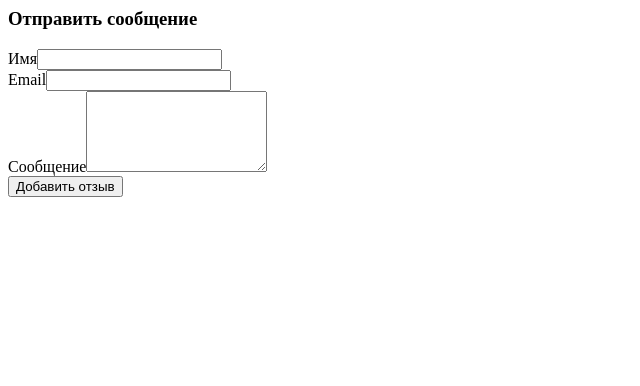
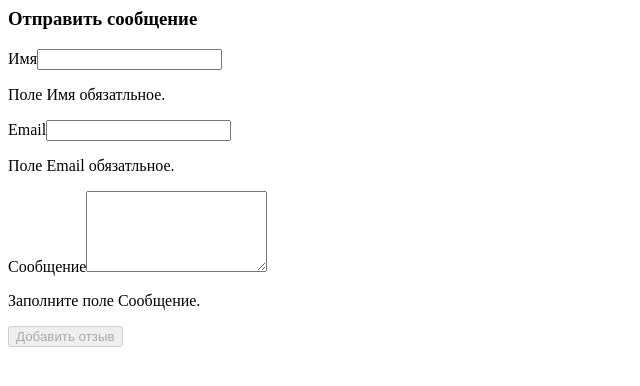
Before and after one commit to agdobrynin/feedback-vue, a Vue app in the folder front-core/: page / in a window 1280 px wide. Shown: the top 386 px of the page, without its empty margins (0-640 px from the left). Built offline with nearby package versions, Linux system fonts and the light colour scheme.

Commit message:
feat(Form mesage) validate inputs on front.

```diff
--- /dev/null
+++ b/front-core/src/Dto/ErrorDto.js
@@ -0,0 +1,6 @@
+export default class ErrorDto {
+    constructor(key, message) {
+        this.key = key;
+        this.message = message;
+    }
+}
--- /dev/null
+++ b/front-core/src/Dto/Errors.js
@@ -0,0 +1,29 @@
+export default class Errors {
+
+    errors = [];
+
+    add(errorDto) {
+        if (!this.has(errorDto.key)) {
+            this.errors.push(errorDto);
+        }
+    }
+
+    get(key) {
+        const found = this.errors.filter((error) => key === error.key);
+        if (found.length) {
+            return found[0];
+        }
+   }
+
+    has(key) {
+        return this.errors.filter((error) => key === error.key).length;
+    }
+
+    unset(key) {
+        this.errors = this.errors.filter((error) => key !== error.key);
+    }
+
+    hasErrors() {
+      return this.errors.length > 0;
+    }
+}
--- a/front-core/src/Form/App.vue
+++ b/front-core/src/Form/App.vue
@@ -2,22 +2,32 @@
   <div>
     <form action="/store" @submit.prevent="store" v-if="!success">
       <h3>Отправить сообщение</h3>
-      <div class="form-group">
+
+      <div class="form-group" :class="{'has-error': this.getErrorName}">
         <label>Имя</label>
-        <input type="text" class="form-control" required v-model="message.name">
+        <input type="text" class="form-control" required v-model="messageDto.name">
+        <p v-if="this.getErrorName" class="help-block">{{ this.getErrorName }}</p>
       </div>
-      <div class="form-group">
+
+      <div class="form-group" :class="{'has-error': this.getErrorEmail}">
         <label>Email</label>
-        <input type="email" class="form-control" required v-model="message.email">
+        <input type="email" class="form-control" required v-model="messageDto.email">
+        <p v-if="this.getErrorEmail" class="help-block">{{ this.getErrorEmail }}</p>
       </div>
-      <div class="form-group">
+
+      <div class="form-group" :class="{'has-error': this.getErrorMessage}">
         <label>Сообщение</label>
-        <textarea name="message" required class="form-control" rows="5" v-model="message.message"></textarea>
+        <textarea name="message" required class="form-control" rows="5" v-model="messageDto.message"></textarea>
+        <p v-if="this.getErrorMessage" class="help-block">{{ this.getErrorMessage }}</p>
       </div>
+
       <div class="progress" v-if="loading">
         <div class="progress-bar progress-bar-striped active" style="width: 100%;"></div>
       </div>
-      <button type="submit" class="btn btn-default" v-if="!loading">Добавить отзыв</button>
+
+      <button type="submit" class="btn btn-primary" v-if="!loading" :disabled="this.errors.hasErrors()">
+        Добавить отзыв
+      </button>
     </form>
     <p>&nbsp;</p>
     <alert v-if="hasResponse" :class-info="success ? 'alert-success' : 'alert-danger'">
@@ -30,26 +40,96 @@
 import MessageDto from "@/Dto/MessageDto";
 import Api from "@/Service/Api";
 import Alert from "@/Components/Alert";
+import Errors from "@/Dto/Errors";
+import ErrorDto from "@/Dto/ErrorDto";
 
 export default {
   name: 'app',
   components: {Alert},
   data: () => ({
-    message: new MessageDto(),
+    messageDto: new MessageDto(),
     hasResponse: false,
     success: false,
     loading: false,
     responseMessage: "",
+    errors: new Errors(),
   }),
   methods: {
+
     async store() {
       this.loading = true;
-      const responseApiDto = await Api.store(this.message);
+      const responseApiDto = await Api.store(this.messageDto);
       this.hasResponse = responseApiDto;
       this.success = responseApiDto.success;
       this.responseMessage = responseApiDto.message;
       this.loading = false;
-    }
-  }
+    },
+
+    validateName() {
+      this.errors.unset("name");
+      if (this.messageDto.name.trim() === "") {
+        this.errors.add(new ErrorDto("name", "Поле Имя обязатльное."));
+      }
+    },
+
+    validateEmail() {
+      this.errors.unset("email");
+      if (this.messageDto.email.trim() === "") {
+        this.errors.add(new ErrorDto("email", "Поле Email обязатльное."));
+      }
+    },
+
+    validateMessage() {
+      this.errors.unset("message");
+      if (this.messageDto.message.trim() === "") {
+        this.errors.add(new ErrorDto("message", "Заполните поле Сообщение."));
+      }
+    },
+
+  },
+
+  computed: {
+
+    hasError() {
+      return this.errors.errors.length > 0;
+    },
+
+    getErrorName() {
+      return this.errors.get("name")?.message;
+    },
+
+    getErrorEmail() {
+      return this.errors.get("email")?.message;
+    },
+
+    getErrorMessage() {
+      return this.errors.get("message")?.message;
+    },
+
+  },
+
+  created() {
+    this.validateName();
+    this.validateEmail();
+    this.validateMessage();
+  },
+
+  watch: {
+    "messageDto.name": {
+      handler: function () {
+        this.validateName();
+      }
+    },
+    "messageDto.email": {
+      handler: function () {
+        this.validateEmail()
+      }
+    },
+    "messageDto.message": {
+      handler: function () {
+        this.validateMessage();
+      }
+    },
+  },
 }
 </script>
--- a/front-core/src/Form/index.html
+++ b/front-core/src/Form/index.html
@@ -1,3 +1,2 @@
-
 <noscript><strong>К сожалению, приложение "Форма обратной связи" не работает без JavaScript.</strong></noscript>
 <div id="feedback-form"></div>
```
Also changed, not shown: front-core/src/List/index.html (line endings or trailing spaces).
